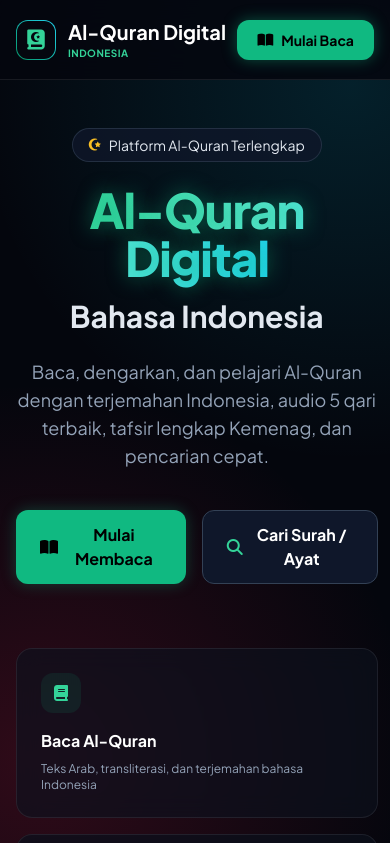
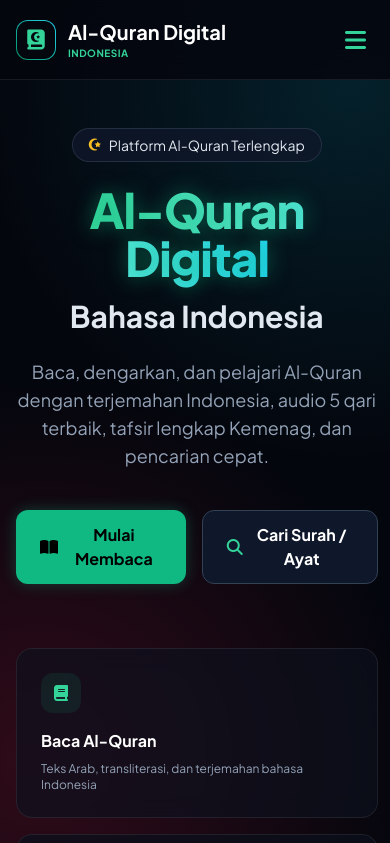
Before and after one commit to rhysid/iniharusnyawebsite, a Node server app: template views/index.ejs in a window 390 px wide. Shown: the top 843 px of the page. Run offline with Node 20, Linux system fonts and the light colour scheme; the template is opened without the code that fills it, so the values that code supplies are empty; some libraries are stand-ins or nearby versions.

Commit message:
v1
Added meta tags for SEO and social media sharing, including Open Graph and Twitter tags. Updated header structure and added mobile navigation functionality.

```diff
--- a/views/index.ejs
+++ b/views/index.ejs
@@ -6,6 +6,24 @@
     <meta name="theme-color" content="#10b981">
     <meta name="viewport" content="width=device-width, initial-scale=1.0">
     <title>Al-Quran Digital Indonesia</title>
+      <meta name="title" content="Al-Quran Digital Indonesia">
+    <meta name="description" content="Platform Al-Quran Digital terlengkap dengan terjemahan bahasa Indonesia, audio murottal 5 qari terbaik, tafsir Kemenag, dan pencarian cepat.">
+
+    <!-- Open Graph / Facebook / WhatsApp Meta Tags -->
+    <meta property="og:type" content="website">
+    <meta property="og:url" content="https://quraan.web.id"> <!-- Ganti pakai domain asli lo nanti kalau udah online -->
+    <meta property="og:title" content="Al-Quran Digital Indonesia - Baca, Audio, Tafsir & Bookmark">
+    <meta property="og:description" content="Platform Al-Quran Digital terlengkap dengan terjemahan bahasa Indonesia, audio murottal 5 qari terbaik, tafsir Kemenag, dan pencarian cepat.">
+    <meta property="og:image" content="https://cdn-icons-png.flaticon.com/512/3382/3382215.png"> <!-- Ganti link ini pake gambar banner/logo web lo yang ukuran 1200x630px biar cakep -->
+
+    <!-- Twitter Meta Tags -->
+    <meta name="twitter:card" content="summary_large_image">
+    <meta name="twitter:url" content="https://quraan.web.id">
+    <meta name="twitter:title" content="Al-Quran Digital Indonesia - Baca, Audio, Tafsir & Bookmark">
+    <meta name="twitter:description" content="Platform Al-Quran Digital terlengkap dengan terjemahan bahasa Indonesia, audio murottal 5 qari terbaik, tafsir Kemenag, dan pencarian cepat.">
+    <meta name="twitter:image" content="https://cdn-icons-png.flaticon.com/512/3382/3382215.png">
+
+
     <script src="https://cdn.tailwindcss.com"></script>
     <link href="https://fonts.googleapis.com/css2?family=Amiri:ital,wght@0,400;0,700;1,400&family=Plus+Jakarta+Sans:wght@300;400;500;600;700;800&display=swap" rel="stylesheet">
     <!-- FontAwesome Library -->
@@ -23,8 +41,8 @@
 <body class="min-h-screen flex flex-col">
     <div class="cosmic-bg"></div>
 
-    <!-- Navbar -->
-    <header class="sticky top-0 z-40 glass-nav h-20 flex items-center justify-between px-4 lg:px-12">
+   <!-- Header Utama -->
+    <header class="sticky top-0 z-40 glass-nav h-20 flex items-center justify-between px-4 lg:px-12 relative">
         <a href="/" class="flex items-center space-x-3 group">
             <div class="w-10 h-10 rounded-xl bg-gradient-to-tr from-emerald-600 to-cyan-400 p-[1px] flex items-center justify-center">
                 <div class="w-full h-full bg-[#05070f] rounded-[11px] flex items-center justify-center">
@@ -37,19 +55,52 @@
             </div>
         </a>
 
-        <nav class="hidden md:flex items-center space-x-6">
+        <!-- Menu Navigasi Desktop -->
+        <div class="hidden md:flex items-center space-x-6">
+            <nav class="flex items-center space-x-6">
                 <a href="/#surah-list" class="text-sm font-medium text-gray-300 hover:text-white"><i class="fa-solid fa-list-ol mr-2 text-emerald-400"></i>Daftar Surah</a>
                 <a href="/bookmark" class="text-sm font-medium text-gray-300 hover:text-white"><i class="fa-solid fa-bookmark mr-2 text-amber-400"></i>Bookmark</a>
                 <a href="/history" class="text-sm font-medium text-gray-300 hover:text-white"><i class="fa-solid fa-clock-rotate-left mr-2 text-blue-400"></i>History</a>
                 <a href="#" class="text-sm font-medium text-gray-300 hover:text-white"><i class="fa-solid fa-headphones mr-2 text-cyan-400"></i>Qari & Audio</a>
-            <!-- Menu Donate Baru -->
                 <a href="/donate" class="text-sm font-medium text-rose-400 hover:text-rose-300"><i class="fa-solid fa-hand-holding-heart mr-2"></i>Donate</a>
             </nav>
-
             <a href="/#surah-list" class="bg-emerald-500 hover:bg-emerald-400 text-black font-bold px-5 py-2.5 rounded-xl text-sm transition flex items-center shadow-[0_0_15px_rgba(16,185,129,0.4)]">
                 <i class="fa-solid fa-book-open mr-2"></i> Mulai Baca
             </a>
+        </div>
+
+        <!-- Tombol Hamburger Mobile (Garis 3) -->
+        <button onclick="toggleMobileMenu()" class="md:hidden text-emerald-400 p-2 focus:outline-none hover:text-emerald-300 transition">
+            <i class="fa-solid fa-bars text-2xl"></i>
+        </button>
     </header>
+
+    <!-- UI Mobile Menu (Slide Menu) -->
+    <div id="mobileMenu" class="fixed inset-0 z-50 bg-[#05070f]/95 backdrop-blur-xl transform translate-x-full transition-transform duration-300 md:hidden flex flex-col">
+        <!-- Header Menu Mobile -->
+        <div class="h-20 flex items-center justify-between px-4 border-b border-slate-800">
+            <span class="font-bold text-white text-lg">Menu Navigasi</span>
+            <button onclick="toggleMobileMenu()" class="text-slate-400 hover:text-white p-2 transition">
+                <i class="fa-solid fa-xmark text-2xl"></i>
+            </button>
+        </div>
+
+        <!-- List Menu Mobile -->
+        <div class="flex flex-col p-6 space-y-6 flex-grow overflow-y-auto">
+            <a href="/#surah-list" onclick="toggleMobileMenu()" class="text-lg font-medium text-gray-300 hover:text-white"><i class="fa-solid fa-list-ol w-8 text-emerald-400"></i> Daftar Surah</a>
+            <a href="/bookmark" onclick="toggleMobileMenu()" class="text-lg font-medium text-gray-300 hover:text-white"><i class="fa-solid fa-bookmark w-8 text-amber-400"></i> Bookmark</a>
+            <a href="/history" onclick="toggleMobileMenu()" class="text-lg font-medium text-gray-300 hover:text-white"><i class="fa-solid fa-clock-rotate-left w-8 text-blue-400"></i> History</a>
+            <a href="#" onclick="toggleMobileMenu()" class="text-lg font-medium text-gray-300 hover:text-white"><i class="fa-solid fa-headphones w-8 text-cyan-400"></i> Qari & Audio</a>
+            <a href="/donate" onclick="toggleMobileMenu()" class="text-lg font-medium text-rose-400 hover:text-rose-300"><i class="fa-solid fa-hand-holding-heart w-8"></i> Donate</a>
+        </div>
+
+        <!-- Tombol Mulai Baca (Posisi di Bawah) -->
+        <div class="p-6 border-t border-slate-800 pb-10">
+            <a href="/#surah-list" onclick="toggleMobileMenu()" class="w-full bg-emerald-500 hover:bg-emerald-400 text-black font-bold py-3.5 rounded-xl flex items-center justify-center shadow-[0_0_15px_rgba(16,185,129,0.4)] transition">
+                <i class="fa-solid fa-book-open mr-2"></i> Mulai Baca
+            </a>
+        </div>
+    </div>
 
     <main class="flex-grow max-w-7xl mx-auto px-4 sm:px-6 lg:px-8 py-12">
 
@@ -160,6 +211,21 @@
         </div>
     </footer>
     <script>
+        // Fungsi untuk Buka/Tutup Menu Mobile
+        function toggleMobileMenu() {
+            const menu = document.getElementById('mobileMenu');
+            if (menu.classList.contains('translate-x-full')) {
+                // Buka menu (geser dari kanan ke kiri)
+                menu.classList.remove('translate-x-full');
+                menu.classList.add('translate-x-0');
+            } else {
+                // Tutup menu
+                menu.classList.remove('translate-x-0');
+                menu.classList.add('translate-x-full');
+            }
+        }
+    </script>
+    <script>
         function searchSurah() {
             let input = document.getElementById('searchInput').value.toLowerCase();
             let cards = document.querySelectorAll('.surah-card');
```
Lines whose indentation alone changed are shown as unchanged.
